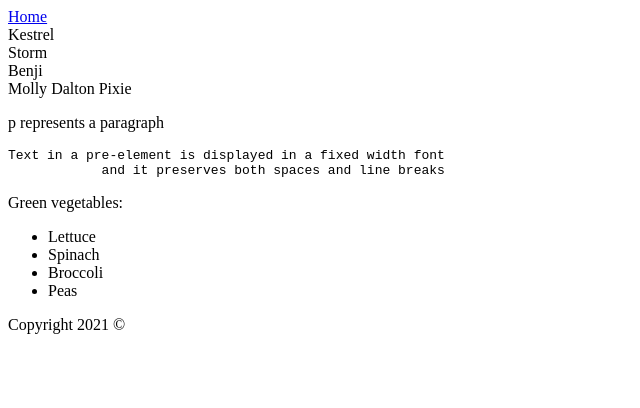
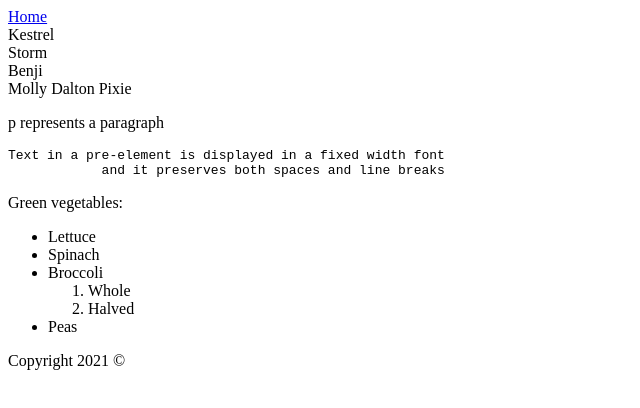
Before and after one commit to LilyBarrettPower/module2lab1, a plain HTML site: page index.html in a window 1280 px wide. Shown: the whole page, without its empty margins (0-640 px from the left). Drawn offline with Linux system fonts and the light colour scheme.

Commit message:
Added an ordered list

```diff
--- a/index.html
+++ b/index.html
@@ -33,6 +33,10 @@
                 <li>Lettuce</li>
                 <li>Spinach</li>
                 <li>Broccoli</li>
+                    <ol>
+                        <li>Whole</li>
+                        <li>Halved</li>
+                    </ol>
                 <li>Peas</li>
             </ul>
     </main>
```
